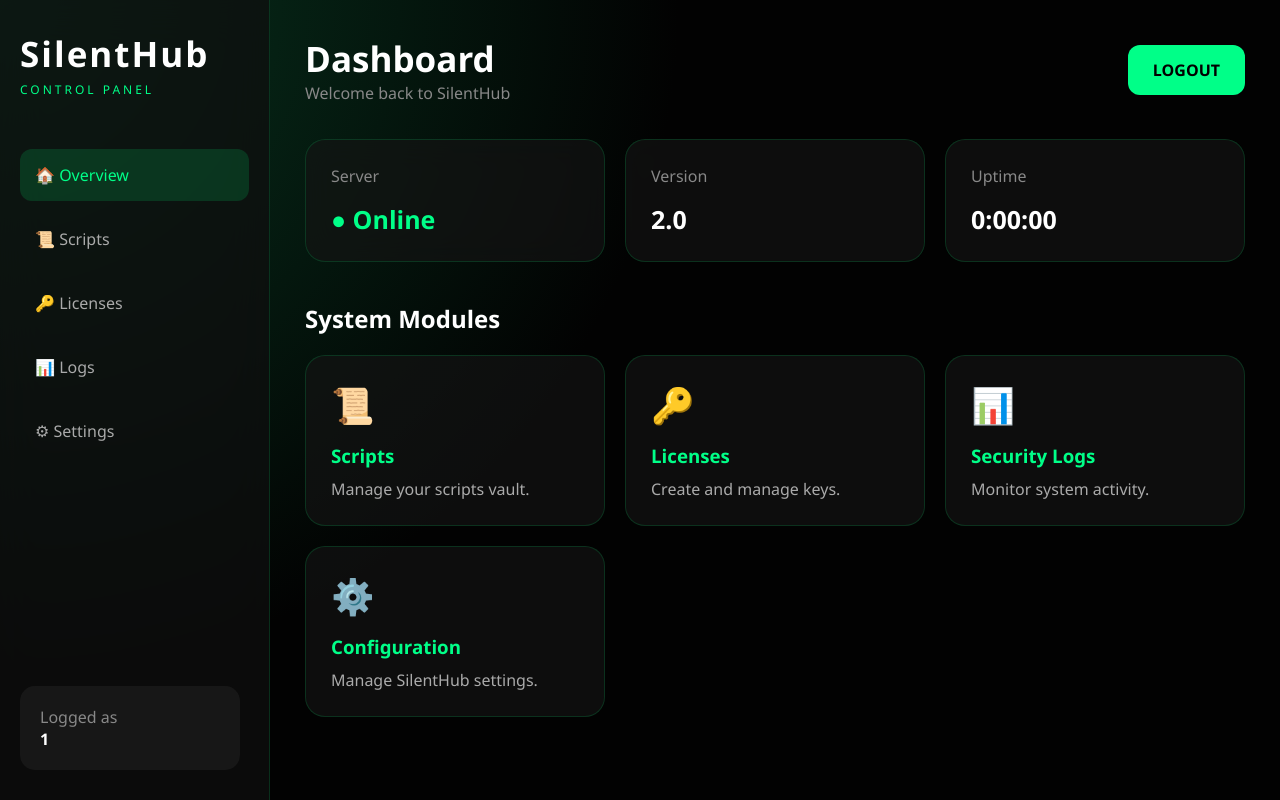
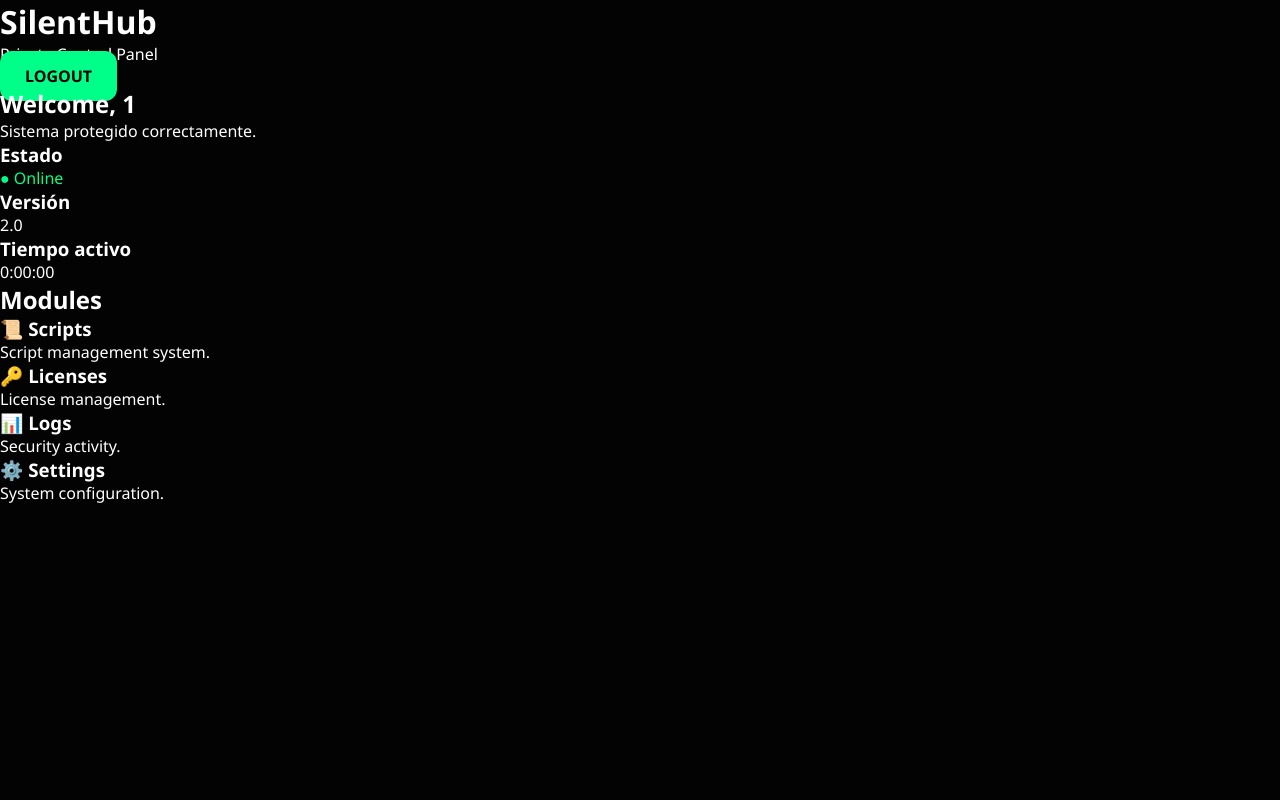
Before and after one commit to Silent-lua/Library, a Flask app: page /panel in a window 1280 px wide. Run offline with Flask 3, Linux system fonts and the light colour scheme; a user stored in the database is signed in.

Commit message:
Update panel.html

```diff
--- a/templates/panel.html
+++ b/templates/panel.html
@@ -7,127 +7,33 @@
 
 <meta name="viewport" content="width=device-width, initial-scale=1.0">
 
-<title>SilentHub Dashboard</title>
+<title>SilentHub Panel</title>
 
 <link rel="stylesheet" href="{{ url_for('static', filename='style.css') }}">
 
 </head>
 
 
-<body class="dashboard-body">
-
-
-<div class="dashboard-layout">
+<body class="panel-body">
 
 
 
-    <!-- SIDEBAR -->
-
-    <aside class="sidebar">
+<div class="panel-container">
 
 
-        <div class="sidebar-logo">
+    <header class="panel-header">
+
+
+        <div>
 
             <h1>
                 SilentHub
             </h1>
 
-            <span>
-                CONTROL PANEL
-            </span>
-
-        </div>
-
-
-
-        <nav class="menu">
-
-
-            <a href="#" class="active">
-
-                🏠 Overview
-
-            </a>
-
-
-            <a href="#">
-
-                📜 Scripts
-
-            </a>
-
-
-            <a href="#">
-
-                🔑 Licenses
-
-            </a>
-
-
-            <a href="#">
-
-                📊 Logs
-
-            </a>
-
-
-            <a href="#">
-
-                ⚙ Settings
-
-            </a>
-
-
-        </nav>
-
-
-
-        <div class="user-box">
-
 
             <p>
-                Logged as
+                Private Control Panel
             </p>
-
-
-            <strong>
-
-                {{ datos.usuario }}
-
-            </strong>
-
-
-        </div>
-
-
-
-    </aside>
-
-
-
-
-
-    <!-- MAIN -->
-
-    <main class="dashboard-main">
-
-
-
-        <header class="topbar">
-
-
-            <div>
-
-
-                <h2>
-                    Dashboard
-                </h2>
-
-
-                <p>
-                    Welcome back to SilentHub
-                </p>
-
 
         </div>
 
@@ -140,33 +46,52 @@
         </a>
 
 
-
     </header>
 
 
 
 
-
-        <!-- STATS -->
+    <section class="welcome-card">
 
 
-        <section class="stats">
+        <h2>
+
+            Welcome,
+            {{ datos.usuario }}
+
+        </h2>
+
+
+        <p>
+
+            Sistema protegido correctamente.
+
+        </p>
+
+
+    </section>
 
 
 
-            <div class="stat-card">
 
 
-                <span>
-                    Server
-                </span>
+    <div class="cards">
 
 
-                <h3 class="online">
+
+        <div class="dashboard-card">
+
+
+            <h3>
+                Estado
+            </h3>
+
+
+            <span class="online">
 
                 ● {{ datos.estado }}
 
-                </h3>
+            </span>
 
 
         </div>
@@ -175,86 +100,18 @@
 
 
 
-            <div class="stat-card">
-
-
-                <span>
-                    Version
-                </span>
+        <div class="dashboard-card">
 
 
             <h3>
-
-                    {{ datos.version }}
-
-                </h3>
-
-
-            </div>
-
-
-
-
-
-            <div class="stat-card">
-
-
-                <span>
-                    Uptime
-                </span>
-
-
-                <h3>
-
-                    {{ datos.tiempo }}
-
-                </h3>
-
-
-            </div>
-
-
-
-        </section>
-
-
-
-
-
-        <!-- CONTENT -->
-
-
-        <section class="content-panel">
-
-
-
-            <h2>
-
-                System Modules
-
-            </h2>
-
-
-
-            <div class="modules-grid">
-
-
-
-                <div class="module-box">
-
-
-                    <div class="icon">
-                        📜
-                    </div>
-
-
-                    <h3>
-                        Scripts
+                Versión
             </h3>
 
 
             <p>
-                        Manage your scripts vault.
+
+                {{ datos.version }}
+
             </p>
 
 
@@ -264,21 +121,18 @@
 
 
 
-                <div class="module-box">
-
-
-                    <div class="icon">
-                        🔑
-                    </div>
+        <div class="dashboard-card">
 
 
             <h3>
-                        Licenses
+                Tiempo activo
             </h3>
 
 
             <p>
-                        Create and manage keys.
+
+                {{ datos.tiempo }}
+
             </p>
 
 
@@ -287,24 +141,50 @@
 
 
 
-
-                <div class="module-box">
-
-
-                    <div class="icon">
-                        📊
     </div>
 
 
+
+
+
+    <section class="modules">
+
+
+        <h2>
+
+            Modules
+
+        </h2>
+
+
+
+        <div class="module-grid">
+
+
+            <div class="module-card">
+
                 <h3>
-                        Security Logs
+                    📜 Scripts
                 </h3>
 
+                <p>
+                    Script management system.
+                </p>
+
+            </div>
+
+
+
+
+            <div class="module-card">
+
+                <h3>
+                    🔑 Licenses
+                </h3>
 
                 <p>
-                        Monitor system activity.
+                    License management.
                 </p>
-
 
             </div>
 
@@ -312,23 +192,30 @@
 
 
 
-                <div class="module-box">
+            <div class="module-card">
 
+                <h3>
+                    📊 Logs
+                </h3>
 
-                    <div class="icon">
-                        ⚙️
+                <p>
+                    Security activity.
+                </p>
+
             </div>
 
 
+
+
+            <div class="module-card">
+
                 <h3>
-                        Configuration
+                    ⚙️ Settings
                 </h3>
 
-
                 <p>
-                        Manage SilentHub settings.
+                    System configuration.
                 </p>
-
 
             </div>
 
@@ -337,13 +224,9 @@
         </div>
 
 
-
     </section>
 
 
-
-
-    </main>
 
 
 
```
Lines whose indentation alone changed are shown as unchanged.
